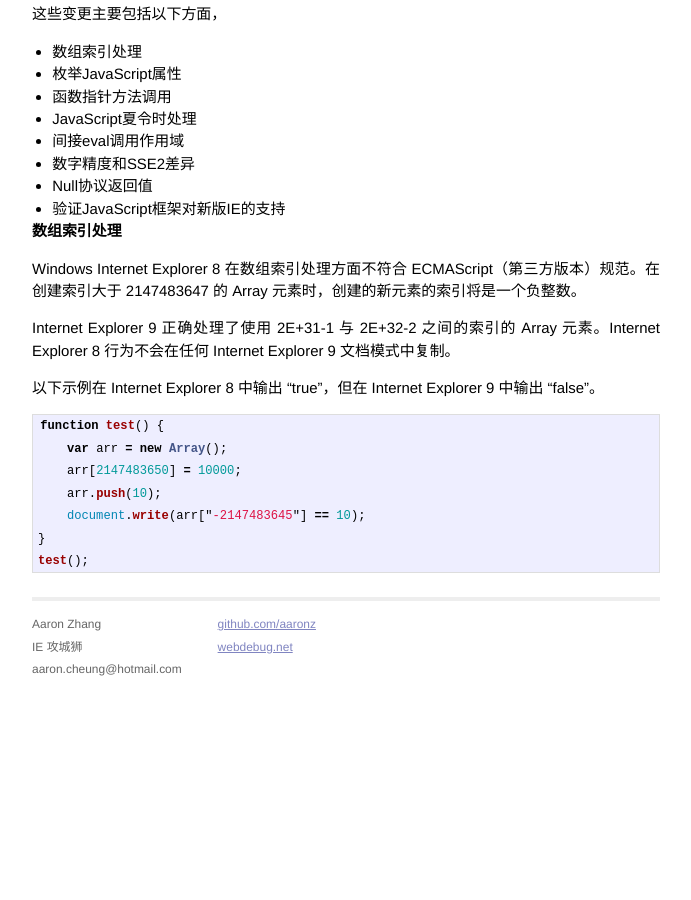
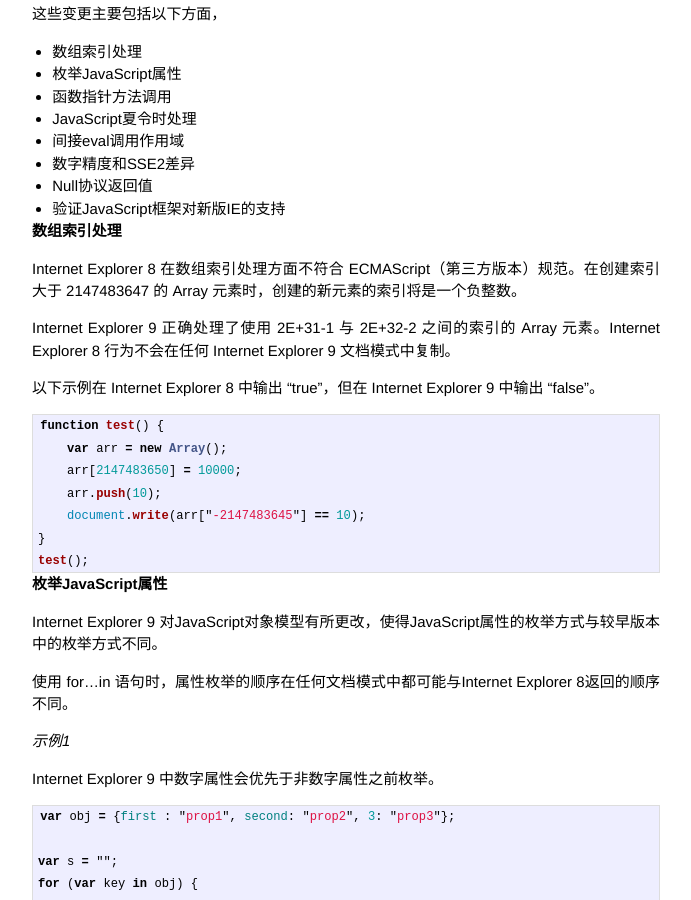
Before and after one commit to aaronz/aaronz.github.com, a Jekyll site: the page built from _posts/2014-05-07-ie-javascript-compatibility-changes.markdown, in a window 1280 px wide and 900 px high, scrolled down 288 px. Shown: the whole window, without its empty margins (294-985 px from the left). Built offline with Jekyll 4.4.1, drawn with Linux system fonts in a browser that asks for light colours; Markdown is read by kramdown in place of the engine named in the settings; before the commit the page ends 980 px from its top, so only the background shows below that; some of the changed text lies outside the part shown.

Commit message:
Add section of 枚举JavaScript属性

```diff
--- a/_posts/2014-05-07-ie-javascript-compatibility-changes.markdown
+++ b/_posts/2014-05-07-ie-javascript-compatibility-changes.markdown
@@ -18,9 +18,10 @@
 +   Null协议返回值
 +   验证JavaScript框架对新版IE的支持
 
+
 # 数组索引处理
 
-Windows Internet Explorer 8 在数组索引处理方面不符合 ECMAScript（第三方版本）规范。在创建索引大于 2147483647 的 Array 元素时，创建的新元素的索引将是一个负整数。
+Internet Explorer 8 在数组索引处理方面不符合 ECMAScript（第三方版本）规范。在创建索引大于 2147483647 的 Array 元素时，创建的新元素的索引将是一个负整数。
 
 Internet Explorer 9 正确处理了使用 2E+31-1 与 2E+32-2 之间的索引的 Array 元素。Internet Explorer 8 行为不会在任何 Internet Explorer 9 文档模式中复制。
 
@@ -34,3 +35,54 @@
 }
 test();
 {% endhighlight %}
+
+# 枚举JavaScript属性
+
+Internet Explorer 9 对JavaScript对象模型有所更改，使得JavaScript属性的枚举方式与较早版本中的枚举方式不同。
+
+使用 for…in 语句时，属性枚举的顺序在任何文档模式中都可能与Internet Explorer 8返回的顺序不同。
+
+*示例1*
+
+Internet Explorer 9 中数字属性会优先于非数字属性之前枚举。
+{% highlight javascript %}
+var obj = {first : "prop1", second: "prop2", 3: "prop3"};
+
+var s = "";
+for (var key in obj) {
+    s += key + ": " + obj[key] + " ";
+}
+document.write (s);
+{% endhighlight %}
+
+*输出结果*
+
+All modes of Internet Explorer 8:
+
+    first: prop1 second: prop2 3: prop3
+
+All modes of Internet Explorer 9:
+
+    3: prop3 first: prop1 second: prop2
+
+*示例2*
+
+Internet Explorer 8 不包括与原型对象内置属性同名的属性的枚举。Internet Explorer 9 中的所有文档模式在枚举中都包括这些属性。
+{% highlight javascript %}
+var obj = { first: "prop1", toString : "Hello" }
+var s = "";
+for (var key in obj) {
+    s += key + ": " + obj[key] + " ";
+}
+document.write (s);
+{% endhighlight %}
+
+*输出结果*
+
+All modes of Internet Explorer 8:
+
+    first: prop1
+
+All modes of Internet Explorer 9:
+
+    first: prop1 toString: Hello
```
